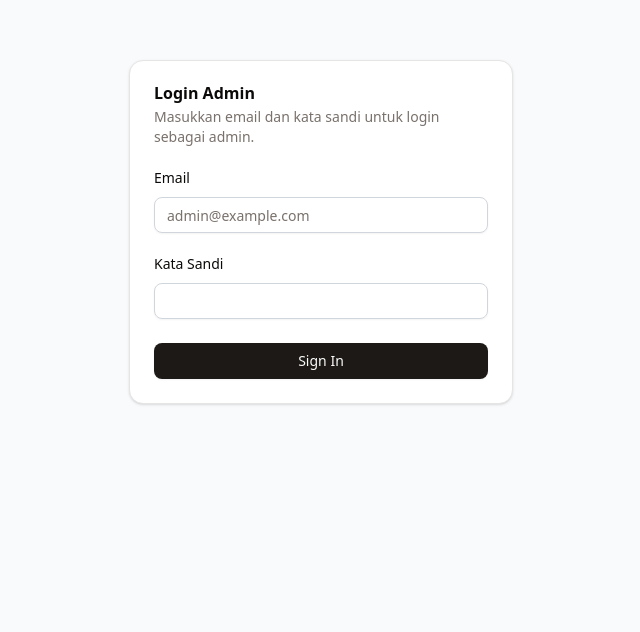
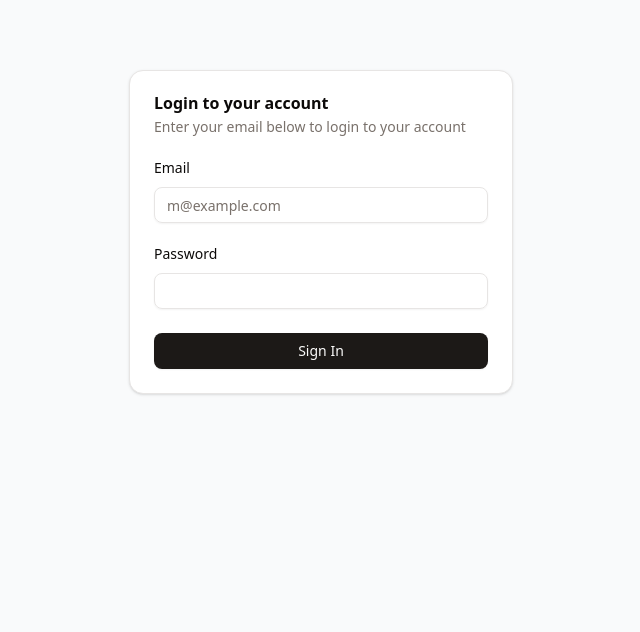
Before and after one commit to ristek-himsi/himsi-webapp, a Next.js app: page /auth/admin/login in a window 1280 px wide. Shown: the part 168-800 px from the top of the page, without its empty margins (319-959 px from the left). Built offline with nearby package versions, Linux system fonts and the light colour scheme.

Commit message:
perbaikan konflikd

```diff
--- a/src/components/login-form.jsx
+++ b/src/components/login-form.jsx
@@ -1,73 +1,66 @@
-"use client";
+"use client"
 
-import { cn } from "@/lib/utils";
-import { Button } from "@/components/ui/button";
+import { cn } from "@/lib/utils"
+import { Button } from "@/components/ui/button"
 import {
   Card,
   CardContent,
   CardDescription,
   CardHeader,
   CardTitle,
-} from "@/components/ui/card";
-import { Input } from "@/components/ui/input";
-import { Label } from "@/components/ui/label";
-import { useFormStatus } from "react-dom";
-import { useActionState } from "react";
-import { signIn } from "@/lib/admin/action/login";
+} from "@/components/ui/card"
+import { Input } from "@/components/ui/input"
+import { Label } from "@/components/ui/label"
+import { useFormStatus } from "react-dom"
+import { useActionState } from "react"
+import { signIn } from "@/lib/admin/action/login"
 
 const initialState = {
-  message: "",
-};
+  message : ""
+}
 
 const SubmitButton = () => {
-  const { pending } = useFormStatus();
+  const {pending} = useFormStatus()
   return (
-    <Button disabled={pending} type="submit" className="w-full">
-      {pending ? "Loading..." : "Sign In"}
-    </Button>
-  );
-};
+      <Button disabled={pending} type="submit" className=" w-full">{pending ? "Loading..." : "Sign In"}</Button>
+  )
+}
 
-export function LoginFormAdmin({ className, ...props }) {
-  const [state, formAction] = useActionState(signIn, initialState);
+export function LoginFormAdmin({className,...props}){
+
+  const [state, formAction] = useActionState(signIn, initialState)
+
+
 
   return (
-    <div className={cn("flex flex-col gap-6 max-w-md mx-auto", className)} {...props}>
+    (<div className={cn("flex flex-col gap-6", className)} {...props}>
       <Card>
         <CardHeader>
-          <CardTitle>Login Admin</CardTitle>
-          <CardDescription>Masukkan email dan kata sandi untuk login sebagai admin.</CardDescription>
+          <CardTitle>Login to your account</CardTitle>
+          <CardDescription>
+            Enter your email below to login to your account
+          </CardDescription>
         </CardHeader>
         <CardContent>
-          <form action={formAction} className="space-y-6">
-            {state.message && (
-              <div className="text-red-600 text-sm text-center">{state.message}</div>
-            )}
-            <div className="grid gap-3">
-              <Label htmlFor="email">Email</Label>
-              <Input
-                name="email"
-                id="email"
-                type="email"
-                placeholder="admin@example.com"
-                required
-                className="border-gray-300 focus:ring-blue-500 focus:border-blue-500"
-              />
+          <form action={formAction} >
+            <div className="flex flex-col gap-6">
+              <div className="grid gap-3">
+                <Label htmlFor="email">Email</Label>
+                <Input name="email" id="email" type="email" placeholder="m@example.com" required />
+              </div>
+              <div className="grid gap-3">
+                <div className="flex items-center">
+                  <Label htmlFor="password">Password</Label>
+                </div>
+                <Input name="password" id="password" type="password" required />
+              </div>
+              <div className="flex flex-col gap-3">
+               <SubmitButton/>
+              </div>
             </div>
-            <div className="grid gap-3">
-              <Label htmlFor="password">Kata Sandi</Label>
-              <Input
-                name="password"
-                id="password"
-                type="password"
-                required
-                className="border-gray-300 focus:ring-blue-500 focus:border-blue-500"
-              />
-            </div>
-            <SubmitButton />
           </form>
         </CardContent>
       </Card>
-    </div>
+    </div>)
   );
 }
--- a/src/lib/admin/action/login.js
+++ b/src/lib/admin/action/login.js
@@ -6,15 +6,18 @@ import bcrypt from "bcrypt";
 import { lucia } from "@/lib/auth";
 import { cookies } from "next/headers";
 import prisma from "@/lib/prisma";
+
 export async function signIn(_, formData) {
-  try {
+  console.log(formData.get("email"));
   const validate = loginSchema.safeParse({
     email: formData.get("email"),
     password: formData.get("password"),
   });
 
   if (!validate.success) {
-      return { message: "Email atau kata sandi tidak valid" };
+    return {
+      message: "Invalid email or password",
+    };
   }
 
   const existingAdmin = await prisma.user.findFirst({
@@ -25,17 +28,17 @@ export async function signIn(_, formData) {
   });
 
   if (!existingAdmin) {
-      return { message: "Email atau kata sandi tidak valid" };
+    return {
+      message: "Invalid email or password",
+    };
   }
 
-    if (!existingAdmin.password) {
-      return { message: "Akun tidak memiliki kata sandi yang valid" };
-    }
-
-    const validatePassword = await bcrypt.compare(validate.data.password, existingAdmin.password);
+  const validatePassword = bcrypt.compareSync(validate.data.password, existingAdmin.password);
 
   if (!validatePassword) {
-      return { message: "Email atau kata sandi tidak valid" };
+    return {
+      message: "Invalid email or password",
+    };
   }
 
   const session = await lucia.createSession(existingAdmin.id, {});
@@ -43,8 +46,4 @@ export async function signIn(_, formData) {
   cookies().set(sessionCookie.name, sessionCookie.value, sessionCookie.attributes);
 
   return redirect("/admin");
-  } catch (error) {
-    console.error("Error saat login:", error);
-    return { message: "Terjadi kesalahan server. Silakan coba lagi." };
 }
-}
```
Lines whose indentation alone changed are shown as unchanged.
